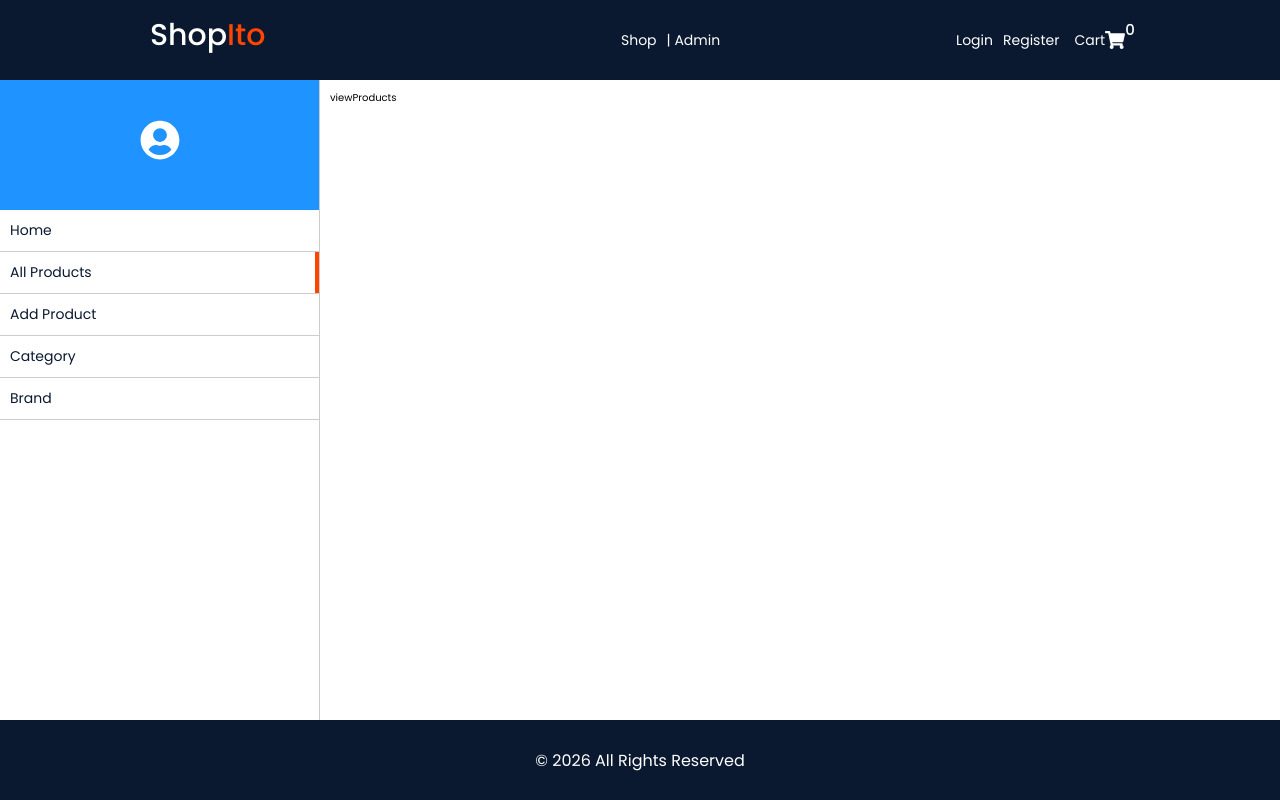
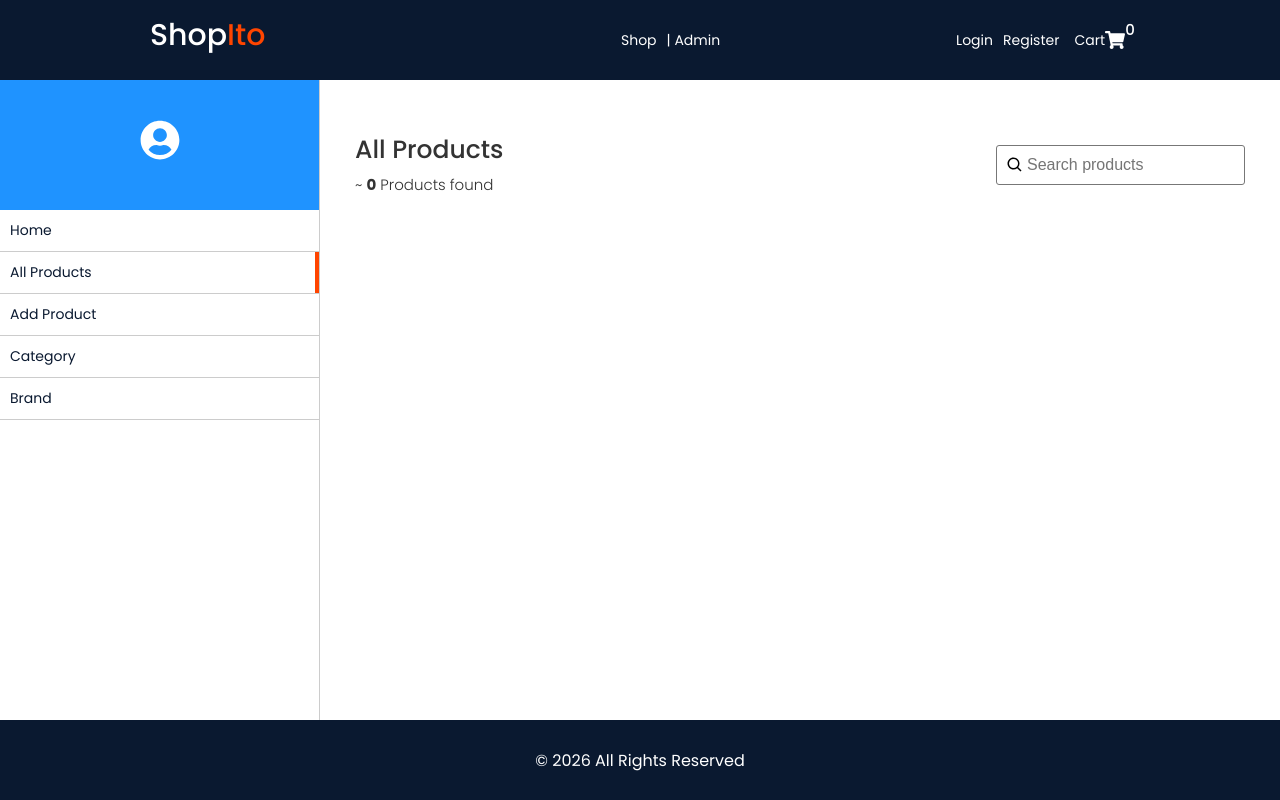
Before and after one commit to kevinkalenga/Shopito_Project, a React (Create React App) app in the folder frontend/: page /admin/all-products in a window 1280 px wide. Built offline with nearby package versions, Linux system fonts and the light colour scheme; no server answers.

Commit message:
Get Products - Search Component

```diff
--- a/frontend/src/components/admin/viewProducts/ViewProducts.js
+++ b/frontend/src/components/admin/viewProducts/ViewProducts.js
@@ -1,6 +1,7 @@
 import React, { useEffect } from 'react'
 import { useDispatch, useSelector } from "react-redux";
 import {getProducts} from "../../../redux/features/product/productSlice"
+import Search from '../../search/Search';
 
 const ViewProducts = () => {
 
@@ -16,7 +17,24 @@
   }, [isLoggedIn, dispatch])
 
   return (
-    <div>viewProducts</div>
+    <section>
+       <div className='container product-list'>
+         <div className='table'>
+            <div className='--flex-between --flex-dir-column'>
+              <span>
+                <h3>All Products</h3>
+                <p>
+                  ~ <b>{products.length}</b> Products found
+                </p>
+              </span>
+              <span>
+                <Search  />
+              </span>
+            </div>
+         </div>
+
+       </div>
+    </section>
   )
 }
 
--- /dev/null
+++ b/frontend/src/components/search/Search.js
@@ -0,0 +1,22 @@
+import React from 'react'
+import styles from "./Search.module.scss"
+import {BiSearch} from "react-icons/bi"
+
+const Search = ({value, onChange}) => {
+
+
+
+    return (
+        <div className={styles.search}>
+            <BiSearch size={18} className={styles.icon} />
+            <input
+            type='text'
+            placeholder='Search products'
+            value={value}
+            onChange={onChange}
+            />
+        </div>
+  )
+}
+
+export default Search
--- /dev/null
+++ b/frontend/src/components/search/Search.module.scss
@@ -0,0 +1,25 @@
+.search {
+  margin: 5px 0;
+  position: relative;
+  flex: 1;
+
+  .icon {
+    position: absolute;
+    top: 50%;
+    left: 1rem;
+    transform: translateY(-50%);
+  }
+
+  input[type="text"] {
+    display: block;
+    font-size: 1.6rem;
+    font-weight: 300;
+    padding: 1rem;
+    padding-left: 3rem;
+    margin: 1rem auto;
+    width: 100%;
+    border: 1px solid #777;
+    border-radius: 3px;
+    outline: none;
+  }
+}
--- a/frontend/src/redux/features/product/productService.js
+++ b/frontend/src/redux/features/product/productService.js
@@ -1,20 +1,23 @@
 import axios from "axios"
 
 const BACKEND_URL = process.env.REACT_APP_BACKEND_URL;
-export const API_URL = `${BACKEND_URL}/api/products/create`;
+// export const API_URL = `${BACKEND_URL}/api/products/create`;
+
+const PRODUCTS_URL = `${BACKEND_URL}/api/products`;
+const CREATE_URL = `${BACKEND_URL}/api/products/create`;
 
 // Create Product
 
 const createProduct = async (formData) => {
-    const response = await axios.post(API_URL, formData)
+    const response = await axios.post(CREATE_URL, formData)
 
     return response.data
 }
 // Get Products
 
 const getProducts = async () => {
-    const response = await axios.get(API_URL)
-
+    const response = await axios.get(PRODUCTS_URL)
+     console.log(response);
     return response.data
 }
 
```
